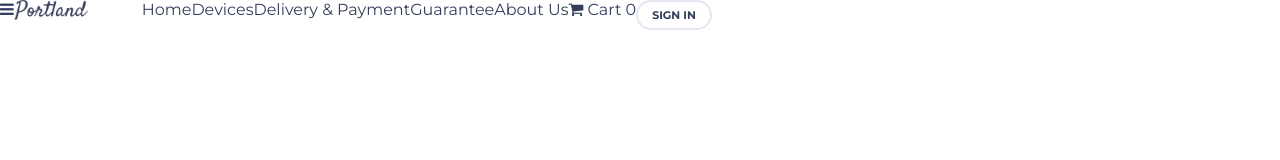
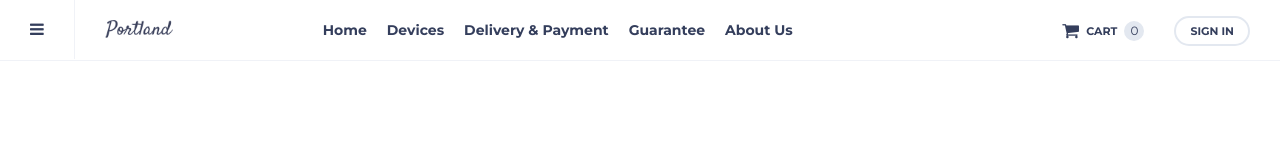
Before and after one commit to mqamhieh/ITGroupFBCourse, a website: page index.html in a window 1280 px wide. Drawn offline with nearby package versions, Linux system fonts and the light colour scheme.

Commit message:
Styling header

```diff
--- a/index.html
+++ b/index.html
@@ -12,7 +12,7 @@
 </head>
 <body>
     <header>
-        <div class="content-wrapper">
+        <div class="menu-wrapper content-wrapper">
             <div class="content">
                 <nav>
                     <div class="drop-list-btn pull-left">
@@ -30,7 +30,7 @@
                             <li><a href="#">About Us</a></li>
                         </ul>
                     </div>
-                    <div class="user-actions pull-left">
+                    <div class="user-actions pull-right">
                         <div class="cart user-action pull-left">
                             <i class="fa fa-shopping-cart"></i>
                             <span class="text">Cart</span>
--- a/styles/header.css
+++ b/styles/header.css
@@ -28,4 +28,59 @@ header ul li {
 header ul li a {
     text-decoration: none;
     color: inherit;
+    padding: 0 10px;
+    font-size: 14px;
+    font-weight: 600;
 }
+
+header .drop-list-btn {
+    border-right: 1px solid #f0f2f7;
+}
+
+header .drop-list-btn,
+header .logo,
+header .menu,
+header .user-actions
+{
+    padding: 20px 30px;
+}
+
+header .menu {
+    padding-left: 110px;
+}
+
+header .user-actions {
+    padding-bottom: 0;
+}
+
+header .cart {
+    margin-right: 30px;
+}
+
+header .cart .fa {
+    font-size: 18px;
+    position: relative;
+    top: 2px;
+}
+
+header .cart .text {
+    text-transform: uppercase;
+    font-size: 11px;
+    font-weight: 600;
+    padding: 0 3px;
+}
+
+header .cart .count {
+    font-size: 12px;
+    background: #e3e8f0;
+    border-radius: 50%;
+    height: 20px;
+    width: 20px;
+    display: inline-block;
+    text-align: center;
+    padding-top: 2px;
+}
+
+.menu-wrapper {
+    border-bottom: 1px solid #f0f2f7;
+}
--- a/styles/style.css
+++ b/styles/style.css
@@ -30,6 +30,7 @@ body { margin: 0; padding:0; }
     border-radius: 16px;
     font-size: 11px;
     padding: 6px 14px;
+    margin-top: -6px;
     font-weight: 700;
     color: #343e5c;
 }
```
